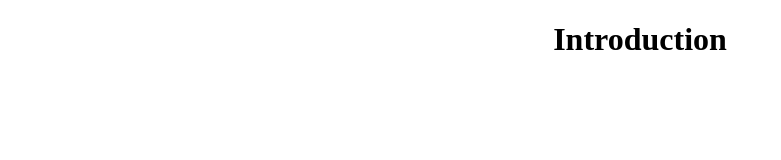
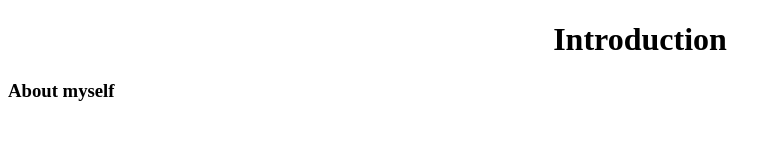
Before and after one commit to feveregg/todo_2017Fall, a plain HTML site: page index.html in a window 1280 px wide. Shown: the whole page, without its empty margins (0-781 px from the left). Drawn offline with Linux system fonts and the light colour scheme.

Commit message:
modified index.html

```diff
--- a/index.html
+++ b/index.html
@@ -6,5 +6,6 @@
 </head>
     <body>
        <h1><center>Introduction</center></h1>
+       <h3>About myself</h3>
     <body>
  </html>
```
